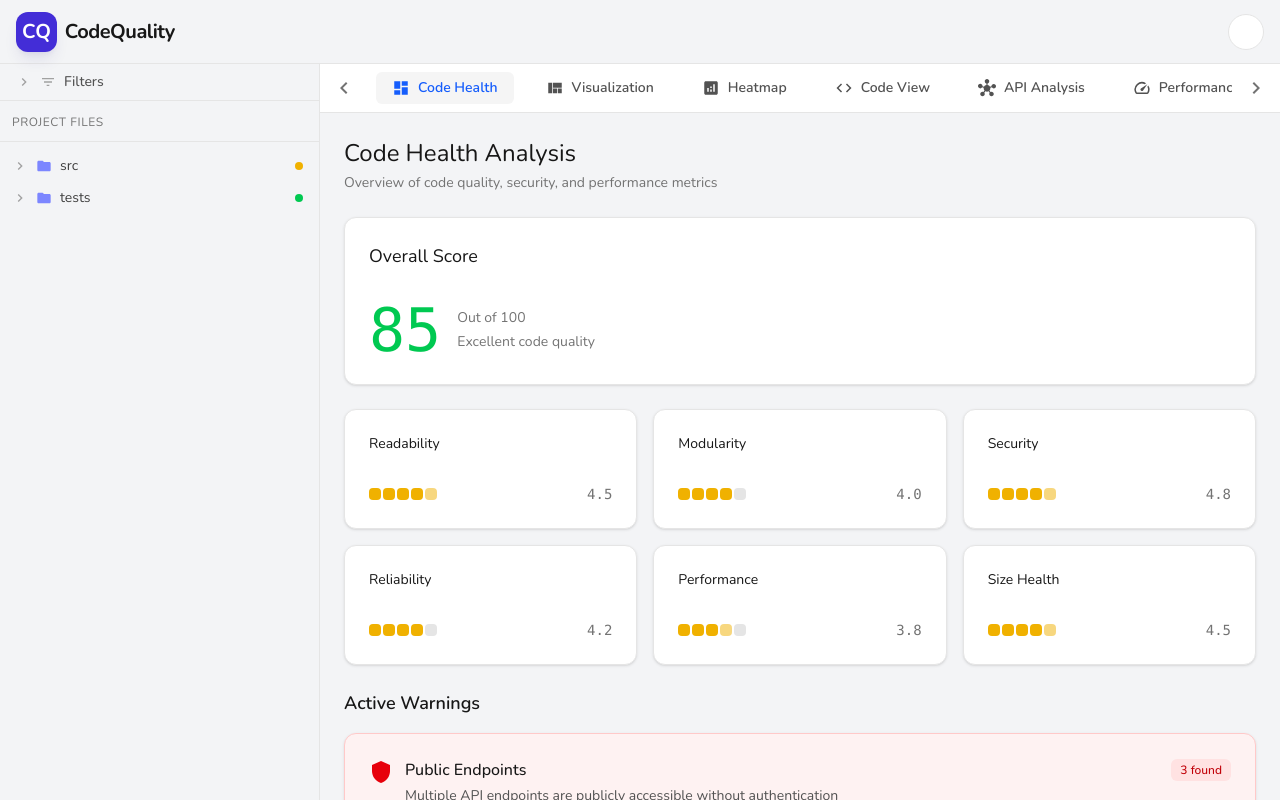
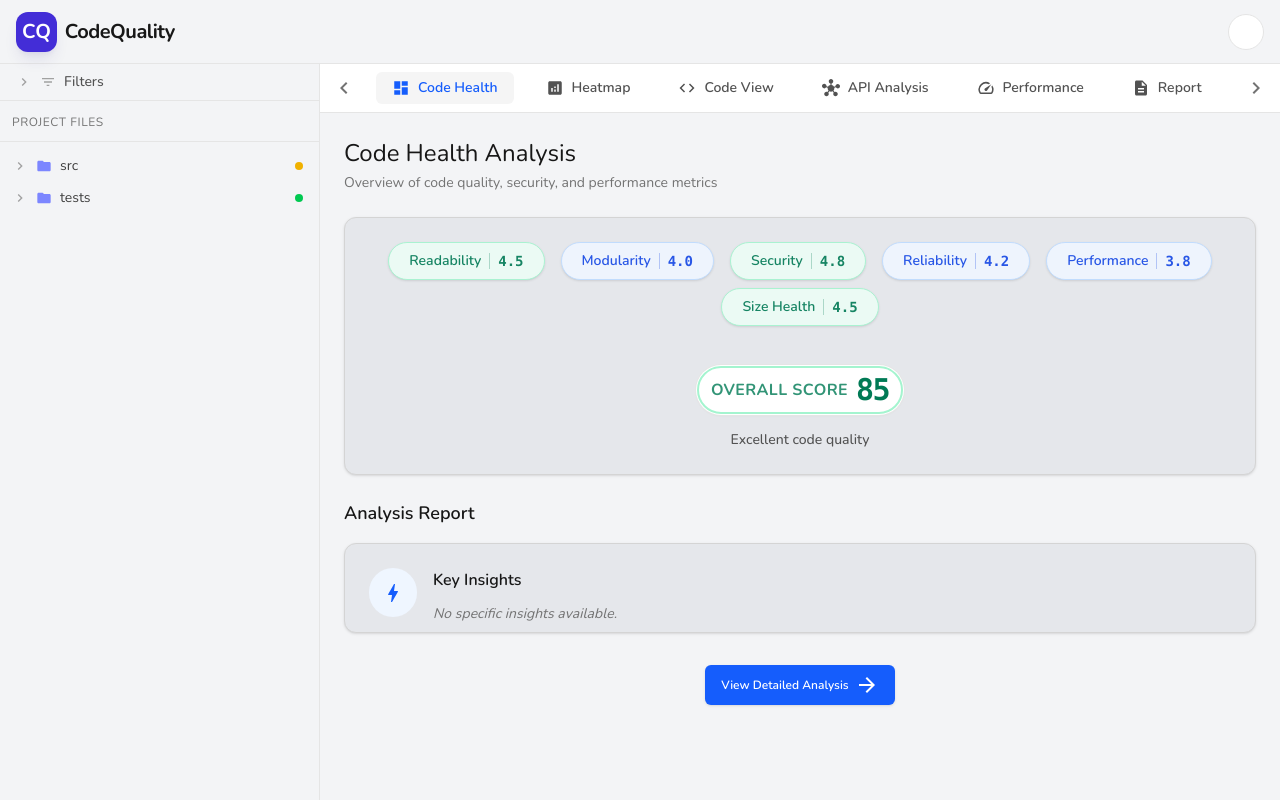
Before and after one commit to Aiinhome-Aivista/code-complexity-ui, a Next.js app: page /code-health in a window 1280 px wide. Built offline with nearby package versions, Linux system fonts and the light colour scheme; sample sign-in values are in the browser's storage; some icons are missing.

Commit message:
code health ui revamp

```diff
--- a/src/app/(analysis)/code-health/page.tsx
+++ b/src/app/(analysis)/code-health/page.tsx
@@ -1,4 +1,6 @@
 "use client";
+
+import { useEffect, useState } from "react";
 
 import {
   ArrowForward,
@@ -29,44 +31,76 @@ const mockProjectHealth = {
 };
 
 export default function CodeHealthAnalysis() {
-  const { overallScore, ratings, warnings } = mockProjectHealth;
+  const [results, setResults] = useState<any>(null);
+  const [selectedMetric, setSelectedMetric] = useState<string>("OVERALL");
+
+  // Use results if available, otherwise fallback to mock (or empty if you prefer, but fallback is safer for now)
+  const currentHealth = results?.codeHealth || mockProjectHealth;
+  const overallScore = currentHealth.overallScore;
+  // Map snake_case or whatever keys from JSON to the UI expected keys if needed,
+  // but looking at the JSON, they are mostly compatible except for casing in some places?
+  // Actually, let's just use the keys from currentHealth.ratings directly if possible.
+  // The JSON has: modularity, performance, readability, reliability, security, sizeHealth.
+  // The mock has: readability, modularity, security, reliability, performance, sizeHealth.
+  // They match!
+
+  const ratings = currentHealth.ratings;
+  const insights = results?.insights || [];
+
+  useEffect(() => {
+    const storageData = localStorage.getItem("code-heatmap-storage-v1");
+    if (storageData) {
+      const parsedData = JSON.parse(storageData);
+      if (parsedData && parsedData.state && parsedData.state.projectResults) {
+        setResults(parsedData.state.projectResults);
+        console.log("results:", parsedData.state.projectResults);
+      }
+    }
+  }, []);
 
   const getScoreColor = (score: number) => {
     if (score >= 80) return "text-green-500";
     if (score >= 60) return "text-yellow-500";
-    return "text-red-500";
+    return "text-red-600 dark:text-red-500";
   };
 
-  const getRatingStars = (rating: number) => {
-    const fullStars = Math.floor(rating);
-    const hasHalfStar = rating % 1 >= 0.5;
+  const handleMetricClick = (metric: string) => {
+    setSelectedMetric(metric);
+  };
+
+  // Helper to get color class based on score
+  const getRatingColorClass = (value: number) => {
+    if (value >= 4.5)
       return {
-      fullStars,
-      hasHalfStar,
-      emptyStars: 5 - fullStars - (hasHalfStar ? 1 : 0),
+        bg: "bg-emerald-50 dark:bg-emerald-900/30",
+        text: "text-emerald-700 dark:text-emerald-300",
+        border: "border-emerald-200 dark:border-emerald-800",
+        indicator: "bg-emerald-400",
+      };
+    if (value >= 3.5)
+      return {
+        bg: "bg-blue-50 dark:bg-blue-900/30",
+        text: "text-blue-700 dark:text-blue-300",
+        border: "border-blue-200 dark:border-blue-800",
+        indicator: "bg-blue-400",
+      };
+    if (value >= 2.5)
+      return {
+        bg: "bg-amber-50 dark:bg-amber-900/30",
+        text: "text-amber-700 dark:text-amber-300",
+        border: "border-amber-200 dark:border-amber-800",
+        indicator: "bg-amber-400",
+      };
+    return {
+      bg: "bg-red-50 dark:bg-red-900/30",
+      text: "text-red-700 dark:text-red-300",
+      border: "border-red-200 dark:border-red-800",
+      indicator: "bg-red-400",
     };
   };
 
-  const StarRating = ({ rating }: { rating: number }) => {
-    const { fullStars, hasHalfStar, emptyStars } = getRatingStars(rating);
   return (
-      <div className="flex gap-0.5">
-        {[...Array(fullStars)].map((_, i) => (
-          <div key={`full-${i}`} className="w-3 h-3 bg-yellow-500 rounded-sm" />
-        ))}
-        {hasHalfStar && <div className="w-3 h-3 bg-yellow-500/50 rounded-sm" />}
-        {[...Array(emptyStars)].map((_, i) => (
-          <div
-            key={`empty-${i}`}
-            className="w-3 h-3 bg-neutral-200 dark:bg-neutral-800 rounded-sm"
-          />
-        ))}
-      </div>
-    );
-  };
-
-  return (
-    <div className="p-6 space-y-6">
+    <div className="p-6 space-y-6 min-h-screen">
       <div>
         <h1 className="text-2xl text-neutral-900 dark:text-neutral-100 mb-1">
           Code Health Analysis
@@ -76,151 +110,229 @@ export default function CodeHealthAnalysis() {
         </p>
       </div>
 
-      {/* Overall Score */}
-      <Card className="bg-white dark:bg-neutral-900 border-neutral-200 dark:border-neutral-800 shadow-sm">
-        <CardHeader>
-          <CardTitle className="text-neutral-900 dark:text-neutral-100 text-lg">
+      {/* Main Score Card */}
+      <Card className="px-0 bg-gray-200 dark:bg-neutral-900 border-neutral-300 dark:border-neutral-800 shadow-sm">
+        <CardContent className="flex flex-col items-center gap-6 pt-6 px-0">
+          {/* Ratings Chips */}
+          <div className="flex flex-wrap justify-center gap-2 px-4">
+            {Object.entries(ratings || {}).map(([key, data]: [string, any]) => {
+              // Handle both mock structure (value) and real structure (score)
+              const value = typeof data === "number" ? data : data.score;
+              const styles = getRatingColorClass(value);
+              const isSelected = selectedMetric === key;
+
+              const labelMap: Record<string, string> = {
+                readability: "Readability",
+                modularity: "Modularity",
+                security: "Security",
+                reliability: "Reliability",
+                performance: "Performance",
+                sizeHealth: "Size Health",
+              };
+
+              return (
+                <div
+                  key={key}
+                  onClick={() => handleMetricClick(key)}
+                  className={`flex items-center gap-2 mx-1 rounded-full border px-5 py-2 shadow-sm transition-all cursor-pointer
+                    ${styles.bg} ${styles.text} ${styles.border}
+                    ${isSelected ? "ring-2 ring-offset-1 ring-neutral-400 dark:ring-neutral-600 scale-104" : "hover:scale-104 opacity-90 hover:opacity-100"}
+                  `}
+                >
+                  <span className="text-sm font-semibold">
+                    {labelMap[key] || key}
+                  </span>
+                  <div
+                    className={`h-4 w-px opacity-30 ${styles.indicator.replace("bg-", "bg-current ")}`}
+                  />
+                  <span className="font-mono font-bold text-sm">
+                    {value.toFixed(1)}
+                  </span>
+                </div>
+              );
+            })}
+          </div>
+
+          <div className="relative flex flex-col items-center justify-center py-4">
+            {/* Overall Score Chip */}
+            <div
+              onClick={() => handleMetricClick("OVERALL")}
+              className={`flex items-center gap-1 px-3 py-1 rounded-full border-2 shadow-sm bg-white dark:bg-black/20 cursor-pointer transition-transform hover:scale-105
+                ${selectedMetric === "OVERALL" ? "ring-1 ring-offset-1 ring-neutral-200" : ""}
+                ${
+                  overallScore >= 80
+                    ? "border-emerald-200 text-emerald-700 dark:border-emerald-800 dark:text-emerald-300"
+                    : overallScore >= 60
+                      ? "border-yellow-200 text-yellow-700 dark:border-yellow-800 dark:text-yellow-300"
+                      : "border-red-200 text-red-700 dark:border-red-800 dark:text-red-300"
+                }`}
+            >
+              <span className="text-md font-bold uppercase tracking-wide opacity-80">
                 Overall Score
-          </CardTitle>
-        </CardHeader>
-        <CardContent>
-          <div className="flex items-center gap-4">
-            <div
-              className={`text-6xl font-mono ${getScoreColor(overallScore)}`}
-            >
+              </span>
+              <div className="h-5 bg-current opacity-20" />
+              <span className="text-3xl font-mono font-bold tracking-tighter">
                 {overallScore}
+              </span>
             </div>
-            <div className="text-neutral-500 dark:text-neutral-400 text-sm">
-              <div>Out of 100</div>
-              <div className="mt-1">
+
+            <p className="mt-4 text-sm text-neutral-600 dark:text-neutral-300 max-w-sm text-center font-medium">
               {overallScore >= 80 && "Excellent code quality"}
               {overallScore >= 60 &&
                 overallScore < 80 &&
-                  "Good with room for improvement"}
-                {overallScore < 60 && "Needs attention"}
+                "Good, with room for improvement"}
+              {overallScore < 60 && "Requires attention"}
+            </p>
           </div>
+        </CardContent>
+      </Card>
+
+      {/* Dynamic Detail Section */}
+      <div className="transition-all duration-300 ease-in-out">
+        <h2 className="text-lg text-neutral-900 dark:text-neutral-100 mb-4 font-semibold capitalize">
+          {selectedMetric === "OVERALL"
+            ? "Analysis Report"
+            : `${selectedMetric} Details`}
+        </h2>
+
+        {selectedMetric === "OVERALL" ? (
+          <Card className="bg-gray-200 dark:bg-neutral-900 border-neutral-300 dark:border-neutral-800 shadow-sm">
+            <CardContent className="p-6 space-y-4">
+              <div className="flex items-start gap-4">
+                <div className="p-3 rounded-full bg-blue-50 dark:bg-blue-900/20 text-blue-600 dark:text-blue-400">
+                  <Zap className="w-6 h-6" />
+                </div>
+                <div className="space-y-3 flex-1">
+                  <h3 className="font-semibold text-neutral-900 dark:text-neutral-100">
+                    Key Insights
+                  </h3>
+                  {insights.length > 0 ? (
+                    <ul className="space-y-3">
+                      {insights.map((insight: string, idx: number) => (
+                        <li
+                          key={idx}
+                          className="flex gap-2 text-sm text-neutral-600 dark:text-neutral-300"
+                        >
+                          <span className="select-none text-blue-500">•</span>
+                          {insight}
+                        </li>
+                      ))}
+                    </ul>
+                  ) : (
+                    <p className="text-sm text-neutral-500 italic">
+                      No specific insights available.
+                    </p>
+                  )}
                 </div>
               </div>
             </CardContent>
           </Card>
+        ) : (
+          <div className="space-y-4">
+            {(() => {
+              const metricData = ratings[selectedMetric];
+              // Handle mock vs real structure
+              // Real: { score, reason, impact, suggestion, affected_files }
+              // Mock: just a number value
 
-      {/* Ratings Grid */}
-      <div className="grid grid-cols-1 md:grid-cols-2 lg:grid-cols-3 gap-4">
-        {[
-          { label: "Readability", value: ratings.readability },
-          { label: "Modularity", value: ratings.modularity },
-          { label: "Security", value: ratings.security },
-          { label: "Reliability", value: ratings.reliability },
-          { label: "Performance", value: ratings.performance },
-          { label: "Size Health", value: ratings.sizeHealth },
-        ].map((item) => (
-          <Card key={item.label} className="bg-white dark:bg-neutral-900 border-neutral-200 dark:border-neutral-800 shadow-sm">
-            <CardHeader>
-              <CardTitle className="text-neutral-900 dark:text-neutral-100 text-sm">
-                {item.label}
-              </CardTitle>
-            </CardHeader>
-            <CardContent>
-              <div className="flex items-center justify-between">
-                <StarRating rating={item.value} />
-                <span className="text-neutral-500 dark:text-neutral-400 font-mono text-sm">
-                  {item.value.toFixed(1)}
-                </span>
-              </div>
+              if (typeof metricData === "number") {
+                return (
+                  <Card className="bg-gray-200 dark:bg-neutral-900 border-neutral-300 dark:border-neutral-800">
+                    <CardContent className="p-6 text-center text-neutral-500">
+                      Detailed breakdown not available for mock data.
                     </CardContent>
                   </Card>
-        ))}
-      </div>
+                );
+              }
 
-      {/* Warnings */}
+              return (
+                <div className="grid grid-cols-1 md:grid-cols-2 gap-4">
+                  {/* Suggestion & Reason */}
+                  <Card className="bg-gray-200 dark:bg-neutral-900 border-neutral-300 dark:border-neutral-800 md:col-span-2">
+                    <CardContent className="p-3 space-y-4 [&:last-child]:pb-3">
                       <div>
-        <h2 className="text-lg text-neutral-900 dark:text-neutral-100 mb-4 font-semibold">
-          Active Warnings
-        </h2>
-        <div className="grid grid-cols-1 gap-3">
-          <Card className="bg-red-50 dark:bg-red-950/20 border-red-200 dark:border-red-900/50 shadow-sm">
-            <CardContent className="pt-6">
-              <div className="flex items-start gap-3">
-                <Shield className="w-5 h-5 text-red-600 dark:text-red-500 mt-0.5" />
-                <div className="flex-1">
-                  <div className="flex items-center justify-between mb-1">
-                    <h3 className="text-neutral-900 dark:text-neutral-100 font-medium">
-                      Public Endpoints
-                    </h3>
-                    <Badge
-                      variant="destructive"
-                      className="bg-red-100 dark:bg-red-900/50 text-red-700 dark:text-red-300 hover:bg-red-200 dark:hover:bg-red-900/70"
-                    >
-                      {warnings.publicEndpoints} found
-                    </Badge>
-                  </div>
-                  <p className="text-sm text-neutral-600 dark:text-neutral-400">
-                    Multiple API endpoints are publicly accessible without
-                    authentication
+                        <h4 className="font-medium text-neutral-900 dark:text-neutral-100 mb-1 flex items-center gap-2">
+                          <AlertTriangle className="w-4 h-4 text-amber-500" />
+                          Reason
+                        </h4>
+                        <p className="text-sm text-neutral-600 dark:text-neutral-300 leading-relaxed">
+                          {metricData.reason}
                         </p>
                       </div>
+                      <div className="pt-2 border-t border-neutral-100 dark:border-neutral-800">
+                        <h4 className="font-medium text-neutral-900 dark:text-neutral-100 mb-1 flex items-center gap-2">
+                          <Shield className="w-4 h-4 text-blue-500" />
+                          Impact
+                        </h4>
+                        <p className="text-sm text-neutral-600 dark:text-neutral-300 leading-relaxed">
+                          {metricData.impact}
+                        </p>
+                      </div>
+                      <div className="pt-2 border-t border-neutral-100 dark:border-neutral-800">
+                        <h4 className="font-medium text-neutral-900 dark:text-neutral-100 mb-1 flex items-center gap-2">
+                          <Zap className="w-4 h-4 text-emerald-500" />
+                          Suggestion
+                        </h4>
+                        <p className="text-sm text-neutral-600 dark:text-neutral-300 leading-relaxed">
+                          {metricData.suggestion}
+                        </p>
                       </div>
                     </CardContent>
                   </Card>
 
-          <Card className="bg-yellow-50 dark:bg-yellow-950/20 border-yellow-200 dark:border-yellow-900/50 shadow-sm">
-            <CardContent className="pt-6">
-              <div className="flex items-start gap-3">
-                <AlertTriangle className="w-5 h-5 text-yellow-600 dark:text-yellow-500 mt-0.5" />
-                <div className="flex-1">
-                  <div className="flex items-center justify-between mb-1">
-                    <h3 className="text-neutral-900 dark:text-neutral-100 font-medium">
-                      Missing Validation
-                    </h3>
+                  {/* Affected Files */}
+                  <Card className="bg-gray-200 gap-2 dark:bg-neutral-900 border-neutral-300 dark:border-neutral-800 md:col-span-2">
+                    <CardHeader className="p-3 pb-1 border-b border-neutral-100 dark:border-neutral-800/50">
+                      <CardTitle className="text-sm pb-0 font-semibold flex items-center gap-1">
+                        Affected Files
                         <Badge
-                      variant="outline"
-                      className="bg-yellow-100 dark:bg-yellow-900/20 text-yellow-700 dark:text-yellow-300 border-yellow-200 dark:border-yellow-900/50"
+                          variant="secondary"
+                          className="px-1.5 py-0 text-[10px] h-5 min-w-4 text-center"
                         >
-                      {warnings.missingValidation} endpoints
+                          {metricData.affected_files?.length || 0}
                         </Badge>
+                      </CardTitle>
+                    </CardHeader>
+                    <CardContent className="p-0 pb-0">
+                      {metricData.affected_files &&
+                      metricData.affected_files.length > 0 ? (
+                        <div className="divide-y divide-neutral-100 dark:divide-neutral-800">
+                          {metricData.affected_files.map(
+                            (file: string, idx: number) => (
+                              <div
+                                key={idx}
+                                className="px-4 py-3 text-sm text-neutral-600 dark:text-neutral-400 font-mono flex items-center gap-2 hover:bg-neutral-50/50 dark:hover:bg-neutral-800/50 transition-colors"
+                              >
+                                <span className="opacity-50 text-xs">
+                                  {idx + 1}.
+                                </span>
+                                {file}
                               </div>
-                  <p className="text-sm text-neutral-600 dark:text-neutral-400">
-                    Input parameters lack proper validation and sanitization
-                  </p>
+                            ),
+                          )}
                         </div>
+                      ) : (
+                        <div className="p-4 text-sm text-neutral-500 italic">
+                          No specific files identified.
                         </div>
-            </CardContent>
-          </Card>
-
-          <Card className="bg-orange-50 dark:bg-orange-950/20 border-orange-200 dark:border-orange-900/50 shadow-sm">
-            <CardContent className="pt-6">
-              <div className="flex items-start gap-3">
-                <Zap className="w-5 h-5 text-orange-600 dark:text-orange-500 mt-0.5" />
-                <div className="flex-1">
-                  <div className="flex items-center justify-between mb-1">
-                    <h3 className="text-neutral-900 dark:text-neutral-100 font-medium">
-                      Performance Risks
-                    </h3>
-                    <Badge
-                      variant="outline"
-                      className="bg-orange-100 dark:bg-orange-900/20 text-orange-700 dark:text-orange-300 border-orange-200 dark:border-orange-900/50"
-                    >
-                      {warnings.performanceRisks} issues
-                    </Badge>
-                  </div>
-                  <p className="text-sm text-neutral-600 dark:text-neutral-400">
-                    Blocking operations and inefficient code patterns detected
-                  </p>
-                </div>
-              </div>
+                      )}
                     </CardContent>
                   </Card>
                 </div>
+              );
+            })()}
+          </div>
+        )}
       </div>
 
       {/* View Details Button */}
       <div className="flex justify-center pt-2">
         <Link
           href="/heatmap"
-          className="bg-blue-600 hover:bg-blue-700 text-white flex items-center gap-2 px-4 py-2 rounded-md transition-colors text-sm font-medium cursor-pointer shadow-sm hover:shadow"
+          className="bg-blue-600 hover:bg-blue-700 text-white flex items-center gap-1.5 px-4 py-2 rounded-md transition-all duration-300 text-xs font-semibold cursor-pointer shadow-sm hover:shadow-md hover:scale-105"
         >
           View Detailed Analysis
-          <ArrowForward className="w-4 h-4" />
+          <ArrowForward className="w-3.5 h-3.5" />
         </Link>
       </div>
     </div>
--- a/src/app/(analysis)/heatmap/page.tsx
+++ b/src/app/(analysis)/heatmap/page.tsx
@@ -123,7 +123,7 @@ function HeatmapView({
         <div className="flex items-center gap-2">
           <Button
             variant="outline"
-            className="border-neutral-200 dark:border-neutral-800 text-neutral-700 dark:text-neutral-300 hover:bg-neutral-100 dark:hover:bg-neutral-800"
+            className="border-gray-600 text-neutral-700 hover:bg-neutral-100 bg-neutral-100 "
           >
             Export
           </Button>
--- a/src/components/ui/Card.tsx
+++ b/src/components/ui/Card.tsx
@@ -20,7 +20,7 @@ function CardHeader({ className, ...props }: React.ComponentProps<"div">) {
     <div
       data-slot="card-header"
       className={cn(
-        "grid auto-rows-min grid-rows-[auto_auto] items-start gap-1.5 px-6 pt-6 [.border-b]:pb-6",
+        "grid auto-rows-min grid-rows-[auto_auto] items-start gap-1.5 px-6 pt-6 border-b",
         className,
       )}
       {...props}
@@ -65,7 +65,7 @@ function CardContent({ className, ...props }: React.ComponentProps<"div">) {
   return (
     <div
       data-slot="card-content"
-      className={cn("px-6 [&:last-child]:pb-6", className)}
+      className={cn("px-6 [&:last-child]:pb-2", className)}
       {...props}
     />
   );
--- a/src/config/nav-items.ts
+++ b/src/config/nav-items.ts
@@ -19,11 +19,6 @@ export const navItems: NavItem[] = [
     title: "Code Health",
     href: "/code-health",
     icon: "Dashboard",
-  },
-  {
-    title: "Visualization",
-    href: "/visualization",
-    icon: "ViewQuilt",
   },
   {
     title: "Heatmap",
@@ -51,6 +46,11 @@ export const navItems: NavItem[] = [
     icon: "Description",
   },
   {
+    title: "Visualization",
+    href: "/visualization",
+    icon: "ViewQuilt",
+  },
+  {
     title: "Flow",
     href: "/flow",
     icon: "AccountTree",
```
Also changed, not shown: src/components/layouts/Sidebar.tsx (+13 -7 lines), 1 other file (tests, documents, lock files or other folders). Lines whose indentation alone changed are shown as unchanged.
